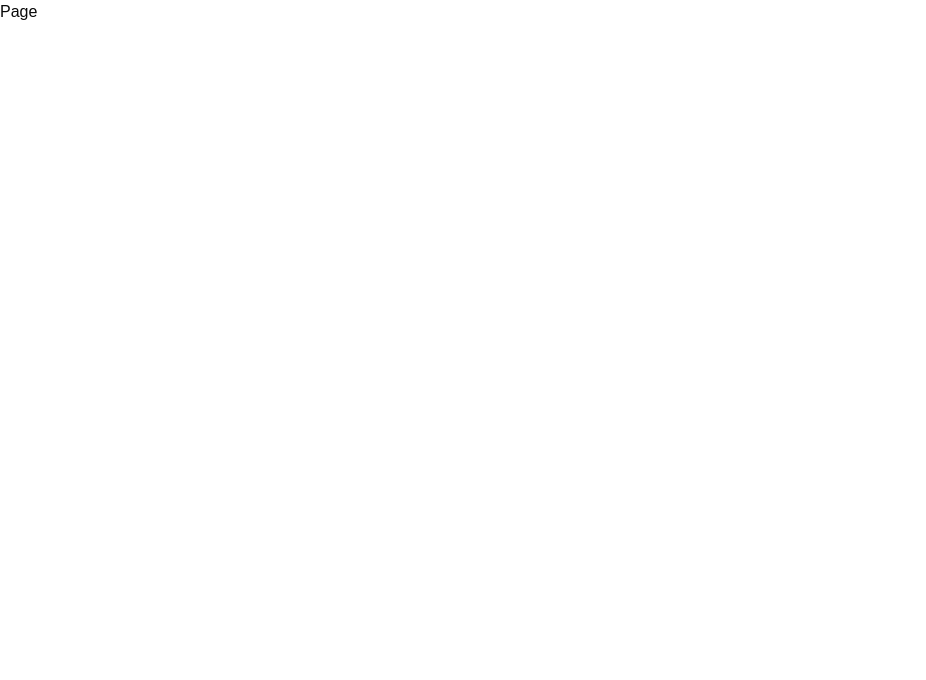
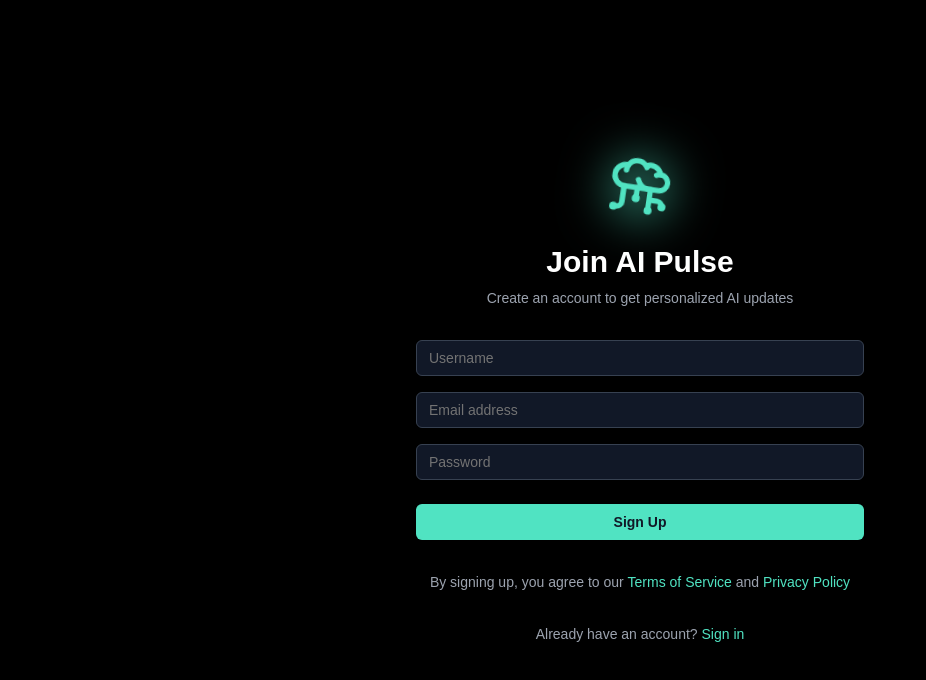
Before and after one commit to amjido-01/ai-pulse-frontend, a Next.js app: page /auth/register in a window 1280 px wide. Shown: the top 680 px of the page, without its empty margins (0-926 px from the left). Built offline with nearby package versions, Linux system fonts and the light colour scheme.

Commit message:
register

```diff
--- a/app/(routes)/(private)/dashboard/page.tsx
+++ b/app/(routes)/(private)/dashboard/page.tsx
@@ -16,7 +16,6 @@ function Dashboard() {
   return (
     <div className="min-h-screen bg-gray-100 py-6 flex flex-col justify-center sm:py-12">
       <div className="relative py-3 sm:max-w-xl sm:mx-auto">
-        <div className="absolute inset-0 bg-gradient-to-r from-cyan-400 to-light-blue-500 shadow-lg transform -skew-y-6 sm:skew-y-0 sm:-rotate-6 sm:rounded-3xl"></div>
         <div className="relative px-4 py-10 bg-white shadow-lg sm:rounded-3xl sm:p-20">
           <div className="max-w-md mx-auto">
             <div>
--- /dev/null
+++ b/app/(routes)/(private)/onboarding/page.tsx
@@ -0,0 +1,9 @@
+import React from 'react'
+
+const Page = () => {
+  return (
+    <div>Page</div>
+  )
+}
+
+export default Page
--- a/app/(routes)/(public)/auth/login/page.tsx
+++ b/app/(routes)/(public)/auth/login/page.tsx
@@ -12,17 +12,23 @@ import { useAuthStore } from '@/store/use-auth'
 export default function Page() {
   const router = useRouter()
   const { login } = useAuthStore()
-  const [isLoading] = useState(false)
+  const [isLoading, setIsLoading] = useState(false)
   const [email, setEmail] = useState('')
   const [password, setPassword] = useState('')
+  const [error, setError] = useState("")
+
 
   const handleSignIn = async (e: React.FormEvent) => {
     e.preventDefault()
+    setIsLoading(true)
     try {
       await login(email, password)
       router.push('/dashboard')
     } catch (error) {
       console.error('Login error:', error)
+      setError('Login failed. Please try again.')
+    } finally {
+      setIsLoading(false)
     }
   }
 
@@ -68,6 +74,10 @@ export default function Page() {
               className="w-full bg-gray-900 border-gray-700 text-white placeholder-gray-400 focus:ring-[#50E3C2] focus:border-[#50E3C2]"
             />
           </div>
+
+          {error && (
+            <div className="text-red-500 text-sm text-center">{error}</div>
+          )}
           <Button
             type='submit'
             disabled={isLoading}
@@ -98,7 +108,7 @@ export default function Page() {
 
         <p className="text-center text-sm text-gray-400">
           Don't have an account?{' '}
-          <Link href="/auth/signup" className="font-medium text-[#50E3C2] hover:text-[#4FACFE] transition-colors">
+          <Link href="/auth/register" className="font-medium text-[#50E3C2] hover:text-[#4FACFE] transition-colors">
             Sign up
           </Link>
         </p>
--- a/app/(routes)/(public)/auth/register/page.tsx
+++ b/app/(routes)/(public)/auth/register/page.tsx
@@ -1,9 +1,126 @@
-import React from 'react'
+'use client'
 
-const Page = () => {
+import { useState } from 'react'
+import Link from "next/link"
+import { motion } from "framer-motion"
+import { Button } from "@/components/ui/button"
+import { useRouter } from 'next/navigation'
+import { BrainCircuit } from 'lucide-react'
+import { Input } from "@/components/ui/input"
+import { useAuthStore } from '@/store/use-auth'
+
+export default function Page() {
+  const router = useRouter()
+  const { register } = useAuthStore()
+  const [isLoading, setIsLoading] = useState(false)
+  const [name, setName] = useState('')
+  const [email, setEmail] = useState('')
+  const [error, setError] = useState("")
+  const [password, setPassword] = useState('')
+
+  const handleSignUp = async (e: React.FormEvent) => {
+    e.preventDefault()
+    setIsLoading(true)
+    try {
+      await register(name, email, password)
+      router.push('/onboarding') // Redirect to onboarding or dashboard
+    } catch (error) {
+      setError('Registration failed. Please try again.')
+    } finally {
+      setIsLoading(false)
+    }
+  }
+
   return (
-    <div>Page</div>
+    <div className="flex min-h-screen bg-[#000000] text-white items-center justify-center px-4">
+      <motion.div
+        initial={{ opacity: 0, y: 20 }}
+        animate={{ opacity: 1, y: 0 }}
+        transition={{ duration: 0.5 }}
+        className="w-full max-w-md space-y-8"
+      >
+        <div className="text-center">
+          <motion.div
+            animate={{ rotate: 360 }}
+            transition={{ duration: 20, repeat: Infinity, ease: "linear" }}
+            className="mx-auto w-16 h-16 relative"
+          >
+            <BrainCircuit className="w-16 h-16 text-[#50E3C2]" />
+            <div className="absolute inset-0 bg-[#50E3C2] rounded-full filter blur-xl opacity-50 animate-pulse" />
+          </motion.div>
+          <h2 className="mt-6 text-3xl font-bold">Join AI Pulse</h2>
+          <p className="mt-2 text-sm text-gray-400">
+            Create an account to get personalized AI updates
+          </p>
+        </div>
+
+        <form onSubmit={handleSignUp} className="mt-8 space-y-6">
+          <div className="space-y-4">
+            <Input
+              type="text"
+              placeholder="Username"
+              value={name}
+              onChange={(e) => setName(e.target.value)}
+              required
+              className="w-full bg-gray-900 border-gray-700 text-white placeholder-gray-400 focus:ring-[#50E3C2] focus:border-[#50E3C2]"
+            />
+            <Input
+              type="email"
+              placeholder="Email address"
+              value={email}
+              onChange={(e) => setEmail(e.target.value)}
+              required
+              className="w-full bg-gray-900 border-gray-700 text-white placeholder-gray-400 focus:ring-[#50E3C2] focus:border-[#50E3C2]"
+            />
+            <Input
+              type="password"
+              placeholder="Password"
+              value={password}
+              onChange={(e) => setPassword(e.target.value)}
+              required
+              className="w-full bg-gray-900 border-gray-700 text-white placeholder-gray-400 focus:ring-[#50E3C2] focus:border-[#50E3C2]"
+            />
+          </div>
+
+          {error && (
+            <div className="text-red-500 text-sm text-center">{error}</div>
+          )}
+
+          <Button
+            type='submit'
+            disabled={isLoading}
+            className="w-full bg-[#50E3C2] hover:bg-[#4FACFE] text-gray-900 font-bold py-3 px-4 rounded-md transition-all duration-300 flex items-center justify-center"
+          >
+            {isLoading ? (
+              <motion.div
+                animate={{ rotate: 360 }}
+                transition={{ duration: 1, repeat: Infinity, ease: "linear" }}
+                className="w-5 h-5 border-2 border-gray-900 border-t-transparent rounded-full"
+              />
+            ) : (
+              "Sign Up"
+            )}
+          </Button>
+        </form>
+
+        <p className="mt-4 text-center text-sm text-gray-400">
+          By signing up, you agree to our{' '}
+          <Link href="/terms" className="font-medium text-[#50E3C2] hover:text-[#4FACFE] transition-colors">
+            Terms of Service
+          </Link>{' '}
+          and{' '}
+          <Link href="/privacy" className="font-medium text-[#50E3C2] hover:text-[#4FACFE] transition-colors">
+            Privacy Policy
+          </Link>
+        </p>
+
+        <p className="text-center text-sm text-gray-400">
+          Already have an account?{' '}
+          <Link href="/auth/signin" className="font-medium text-[#50E3C2] hover:text-[#4FACFE] transition-colors">
+            Sign in
+          </Link>
+        </p>
+      </motion.div>
+    </div>
   )
 }
-
-export default Page
--- a/store/use-auth.ts
+++ b/store/use-auth.ts
@@ -16,6 +16,7 @@ interface AuthState {
   loading: boolean;
   isLoggedIn: () => boolean;
   login: (email: string, password: string) => Promise<void>;
+  register: (email: string, password: string, name: string) => Promise<void>
   logout: () => Promise<void>;
   checkAuth: () => Promise<boolean>;
   refreshToken: () => Promise<void>;
@@ -33,6 +34,21 @@ export const useAuthStore = create(
         return !!get().accessToken;
       },
 
+      register: async (name: string, email: string, password: string) => {
+        try {
+          const response = await api.post('/auth/register', { name, email, password })
+          console.log(response, ".....")
+          const { responseBody: user } = response.data
+          console.log(user, "from register")
+          set({ user })
+
+          // Note: We don't set tokens here as they're typically not provided upon registration
+        } catch (error) {
+          console.error('Registration failed:', error)
+          throw error
+        }
+      },
+
       login: async (email: string, password: string) => {
         set({ loading: true });
         try {
@@ -43,8 +59,7 @@ export const useAuthStore = create(
           set({ accessToken, user: responseBody });
           api.defaults.headers.common["Authorization"] = `Bearer ${accessToken}`;
           console.log(accessToken, ".....")
-          // Fetch user data after successful login
-          // await get().checkAuth();
+
         } catch (error) {
           console.error("Login failed:", error);
           throw error;
```
